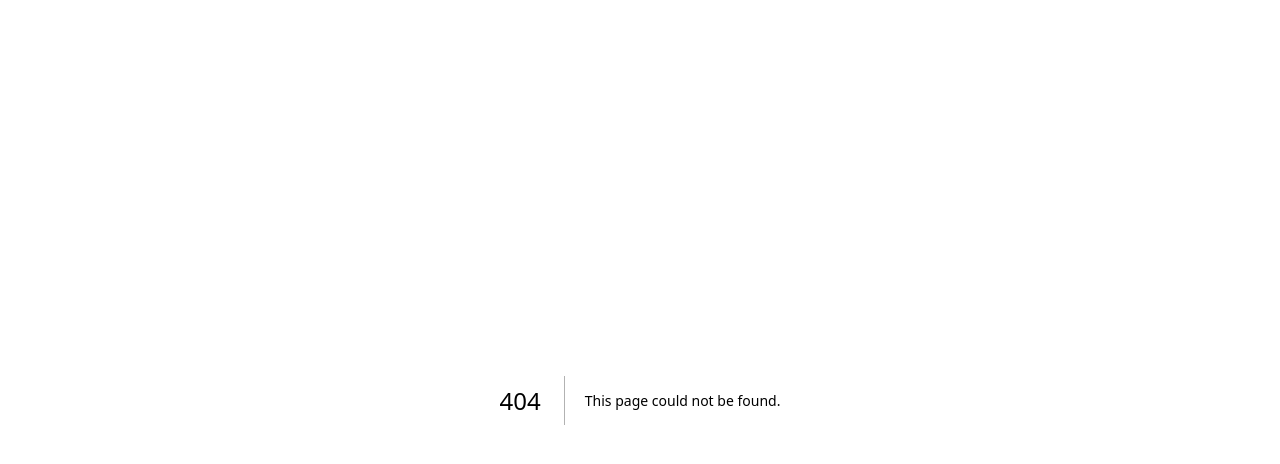
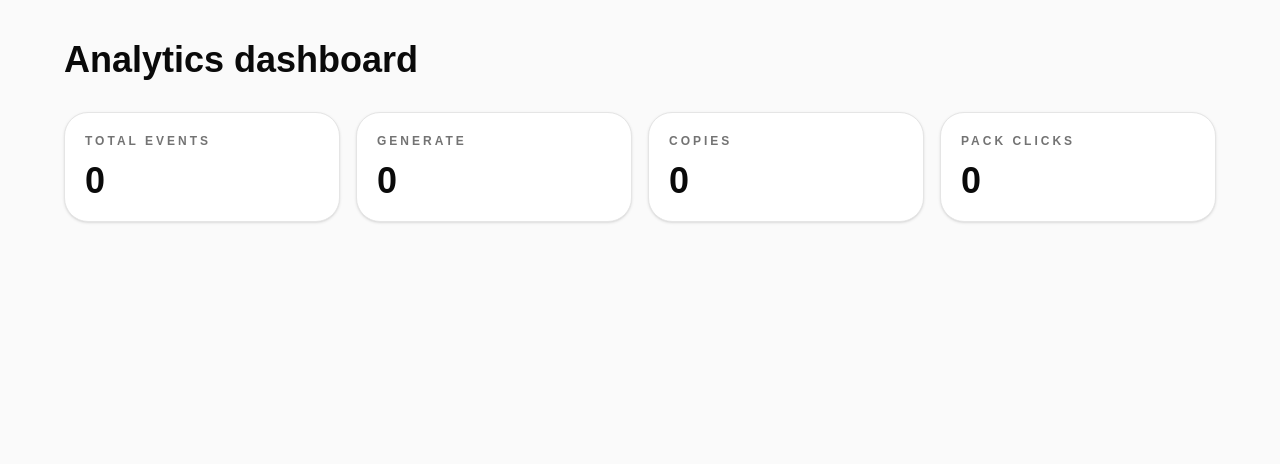
Before and after one commit to nulleimy/NoDrama, a Next.js app: page /admin/analytics in a window 1280 px wide. Before the commit this address had no page. Shown: the top 464 px of the page. Built offline with nearby package versions, Linux system fonts and the light colour scheme.

Commit message:
feat(analytics): add local storage dashboard

```diff
--- /dev/null
+++ b/app/admin/analytics/page.tsx
@@ -0,0 +1,29 @@
+import { getAnalyticsSummary } from "@/lib/analytics/eventStore";
+
+function StatCard({ label, value, suffix = "" }: { label: string; value: number; suffix?: string }) {
+  return (
+    <article className="rounded-3xl border border-neutral-200 bg-white p-5 shadow-sm">
+      <p className="text-xs font-bold uppercase tracking-[0.25em] text-neutral-500">{label}</p>
+      <p className="mt-3 text-4xl font-black tracking-tight text-neutral-950">{value}{suffix}</p>
+    </article>
+  );
+}
+
+export default async function AnalyticsPage() {
+  const summary = await getAnalyticsSummary();
+
+  return (
+    <main className="min-h-screen bg-neutral-50 px-5 py-10 text-neutral-950">
+      <div className="mx-auto max-w-6xl">
+        <h1 className="text-4xl font-black">Analytics dashboard</h1>
+
+        <section className="mt-8 grid gap-4 md:grid-cols-4">
+          <StatCard label="Total events" value={summary.totalEvents} />
+          <StatCard label="Generate" value={summary.counts.generate_clicked} />
+          <StatCard label="Copies" value={summary.counts.copy_reply} />
+          <StatCard label="Pack clicks" value={summary.counts.credit_pack_clicked} />
+        </section>
+      </div>
+    </main>
+  );
+}
```
